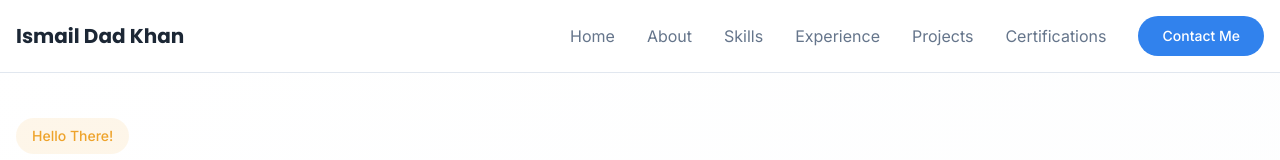
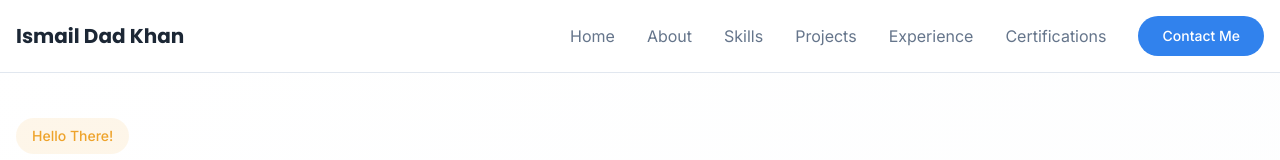
Before and after one commit to IsmailDadKhan/ismaildadkhan-b1e0ff75, a React (Vite) app: page / in a window 1280 px wide. Shown: the top 160 px of the page. Built offline with nearby package versions, Linux system fonts and the light colour scheme; the HTML template or start-up script is replaced by a standard one.

Commit message:
Update navigation header sequence

```diff
--- a/src/components/Navigation.tsx
+++ b/src/components/Navigation.tsx
@@ -17,8 +17,8 @@ const Navigation = () => {
     { name: 'Home', id: 'home' },
     { name: 'About', id: 'about' },
     { name: 'Skills', id: 'skills' },
+    { name: 'Projects', id: 'projects' },
     { name: 'Experience', id: 'experience' },
-    { name: 'Projects', id: 'projects' },
     { name: 'Certifications', id: 'certifications' },
   ];
 
```
